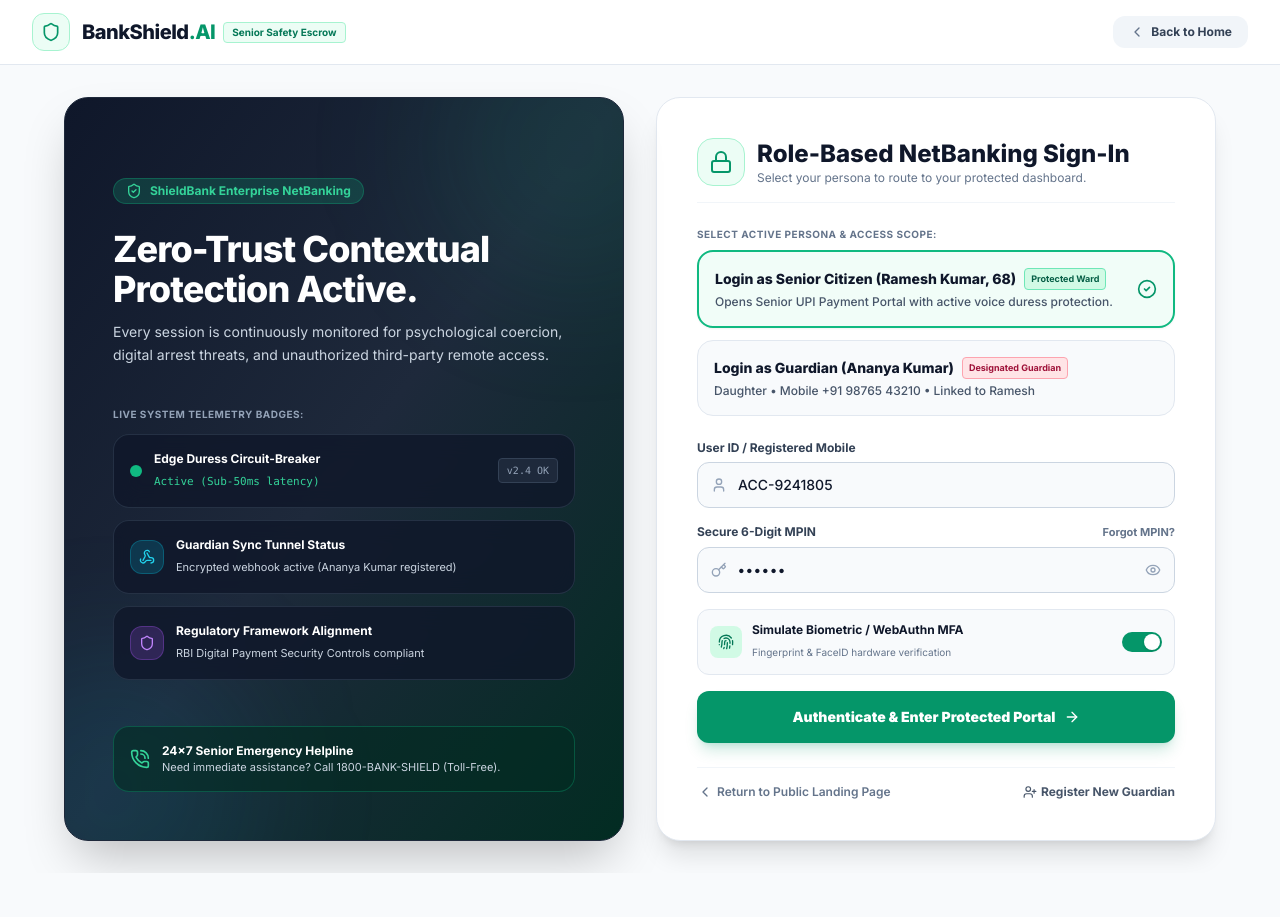
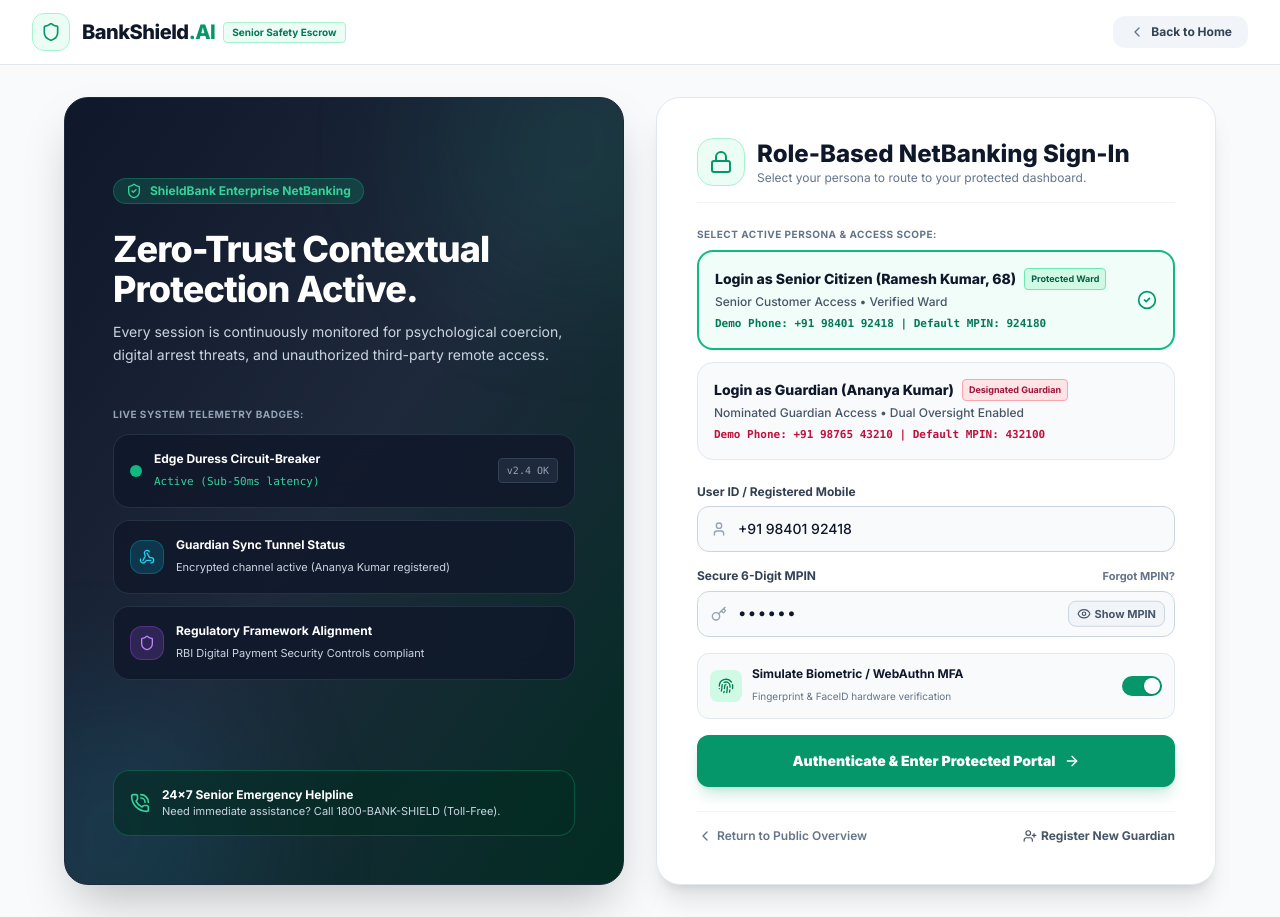
Before and after one commit to nitheesh0501/bankshield-ai, a Next.js app: page / in a window 1280 px wide. Both pictures are taken after a click on the button "NetBanking Login". Before the commit the page ends 873 px from the top, so only its background shows below. Built offline with nearby package versions, Linux system fonts and the light colour scheme; a web font is replaced by a local one.

Commit message:
fix: implement working MPIN show-hide toggle and auto-fill credentials for senior and guardian

```diff
--- a/src/app/page.tsx
+++ b/src/app/page.tsx
@@ -46,8 +46,8 @@ export default function BankShieldApp() {
   });
 
   // Login Form State
-  const [loginId, setLoginId] = useState('ACC-9241805');
-  const [loginPin, setLoginPin] = useState('••••••');
+  const [loginId, setLoginId] = useState('+91 98401 92418');
+  const [loginPin, setLoginPin] = useState('924180');
 
   // Senior Phone Input State
   const [recipientName, setRecipientName] = useState('DCP Cyber Cell Official Escrow');
--- a/src/frontend/LoginPage.tsx
+++ b/src/frontend/LoginPage.tsx
@@ -45,7 +45,7 @@ export const LoginPage: React.FC<LoginPageProps> = ({
   guardianInfo,
   setGuardianInfo,
 }) => {
-  const [showPassword, setShowPassword] = useState(false);
+  const [showMpin, setShowMpin] = useState<boolean>(false);
   const [useBiometrics, setUseBiometrics] = useState(true);
   const [isLoading, setIsLoading] = useState(false);
 
@@ -62,12 +62,12 @@ export const LoginPage: React.FC<LoginPageProps> = ({
   const selectPersona = (role: UserRole) => {
     setUserRole(role);
     if (role === 'senior' || role === 'customer') {
-      setLoginId('ACC-9241805');
-      setLoginPin('••••••');
+      setLoginId('+91 98401 92418');
+      setLoginPin('924180');
       setPortalSubTab('pay');
     } else {
-      setLoginId('GUARD-43210');
-      setLoginPin('••••••');
+      setLoginId(guardianInfo.phone || '+91 98765 43210');
+      setLoginPin('432100');
       setPortalSubTab('guardian');
     }
   };
@@ -142,7 +142,7 @@ export const LoginPage: React.FC<LoginPageProps> = ({
                 </div>
                 <div>
                   <span className="block text-xs font-bold text-white">Guardian Sync Tunnel Status</span>
-                  <span className="text-[11px] text-slate-300">Encrypted webhook active ({guardianInfo.name} registered)</span>
+                  <span className="text-[11px] text-slate-300">Encrypted channel active ({guardianInfo.name} registered)</span>
                 </div>
               </div>
 
@@ -207,7 +207,10 @@ export const LoginPage: React.FC<LoginPageProps> = ({
                       </span>
                     </div>
                     <p className="text-xs text-slate-600 font-medium">
-                      Opens Senior UPI Payment Portal with active voice duress protection.
+                      Senior Customer Access • Verified Ward
+                    </p>
+                    <p className="text-[11px] font-mono text-emerald-700 font-bold pt-0.5">
+                      Demo Phone: +91 98401 92418 | Default MPIN: 924180
                     </p>
                   </div>
                   {(userRole === 'senior' || userRole === 'customer') && (
@@ -233,7 +236,10 @@ export const LoginPage: React.FC<LoginPageProps> = ({
                       </span>
                     </div>
                     <p className="text-xs text-slate-600 font-medium">
-                      {guardianInfo.relation} • Mobile {guardianInfo.phone} • Linked to Ramesh
+                      Nominated Guardian Access • Dual Oversight Enabled
+                    </p>
+                    <p className="text-[11px] font-mono text-rose-700 font-bold pt-0.5">
+                      Demo Phone: {guardianInfo.phone || '+91 98765 43210'} | Default MPIN: 432100
                     </p>
                   </div>
                   {userRole === 'guardian' && (
@@ -255,6 +261,7 @@ export const LoginPage: React.FC<LoginPageProps> = ({
                     value={loginId}
                     onChange={e => setLoginId(e.target.value)}
                     className="w-full pl-10 pr-4 py-3 rounded-xl bg-slate-50 border border-slate-300 text-slate-900 font-medium text-sm focus:border-emerald-600 focus:bg-white focus:outline-none transition"
+                    placeholder="Enter User ID or Mobile"
                   />
                 </div>
               </div>
@@ -269,18 +276,31 @@ export const LoginPage: React.FC<LoginPageProps> = ({
                 <div className="relative">
                   <Key className="w-4 h-4 text-slate-400 absolute left-3.5 top-1/2 -translate-y-1/2" />
                   <input
-                    type={showPassword ? 'text' : 'password'}
+                    type={showMpin ? 'text' : 'password'}
+                    maxLength={6}
                     required
                     value={loginPin}
                     onChange={e => setLoginPin(e.target.value)}
-                    className="w-full pl-10 pr-10 py-3 rounded-xl bg-slate-50 border border-slate-300 text-slate-900 font-bold text-sm focus:border-emerald-600 focus:bg-white focus:outline-none transition tracking-widest"
+                    className="w-full pl-10 pr-28 py-3 rounded-xl bg-slate-50 border border-slate-300 text-slate-900 font-mono font-bold text-sm tracking-widest focus:border-emerald-600 focus:bg-white focus:outline-none transition"
+                    placeholder="Enter 6-digit MPIN"
                   />
                   <button
                     type="button"
-                    onClick={() => setShowPassword(!showPassword)}
-                    className="absolute right-3.5 top-1/2 -translate-y-1/2 text-slate-400 hover:text-slate-700 transition"
+                    onClick={() => setShowMpin(!showMpin)}
+                    className="absolute right-2.5 top-1/2 -translate-y-1/2 text-slate-600 hover:text-slate-900 text-[11px] font-bold px-2 py-1 bg-slate-100 hover:bg-slate-200 rounded-lg border border-slate-300 transition cursor-pointer flex items-center gap-1"
+                    title={showMpin ? 'Hide MPIN' : 'Show MPIN'}
                   >
-                    {showPassword ? <EyeOff className="w-4 h-4" /> : <Eye className="w-4 h-4" />}
+                    {showMpin ? (
+                      <>
+                        <EyeOff className="w-3.5 h-3.5 text-slate-600" />
+                        <span>Hide</span>
+                      </>
+                    ) : (
+                      <>
+                        <Eye className="w-3.5 h-3.5 text-slate-600" />
+                        <span>Show MPIN</span>
+                      </>
+                    )}
                   </button>
                 </div>
               </div>
@@ -326,17 +346,17 @@ export const LoginPage: React.FC<LoginPageProps> = ({
             </form>
           </div>
 
-          {/* Footer Links */}
-          <div className="pt-4 border-t border-slate-100 flex flex-col sm:flex-row items-center justify-between gap-2 text-xs font-semibold text-slate-500">
+          {/* Clean Footer Links */}
+          <div className="pt-4 border-t border-slate-100 flex items-center justify-between gap-2 text-xs font-semibold text-slate-500">
             <button
               onClick={onReturnHome}
               className="hover:text-slate-900 transition flex items-center gap-1 cursor-pointer"
             >
               <ChevronLeft className="w-4 h-4" />
-              <span>Return to Public Landing Page</span>
+              <span>Return to Public Overview</span>
             </button>
 
-            {/* Interactive Register New Guardian Button */}
+            {/* Simple Register New Guardian Text Link */}
             <button
               type="button"
               onClick={() => setIsRegisterModalOpen(true)}
```
